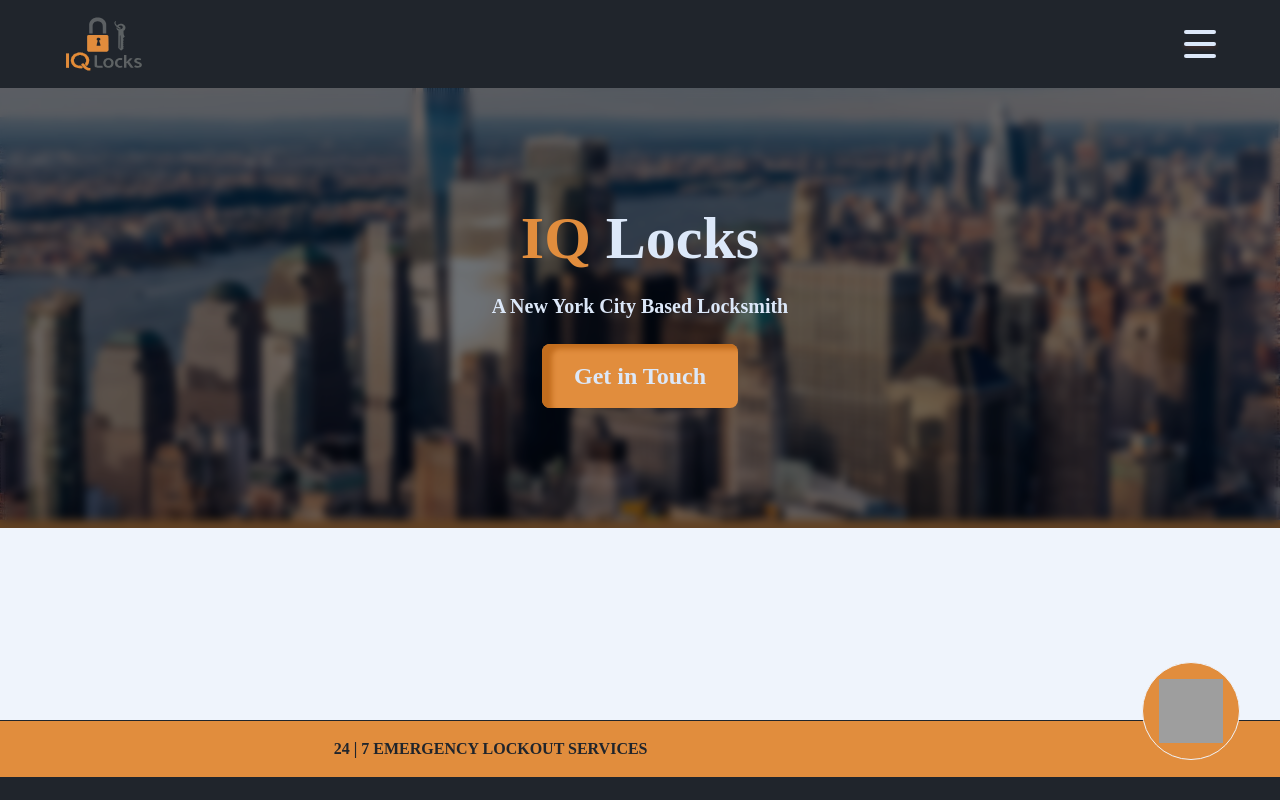
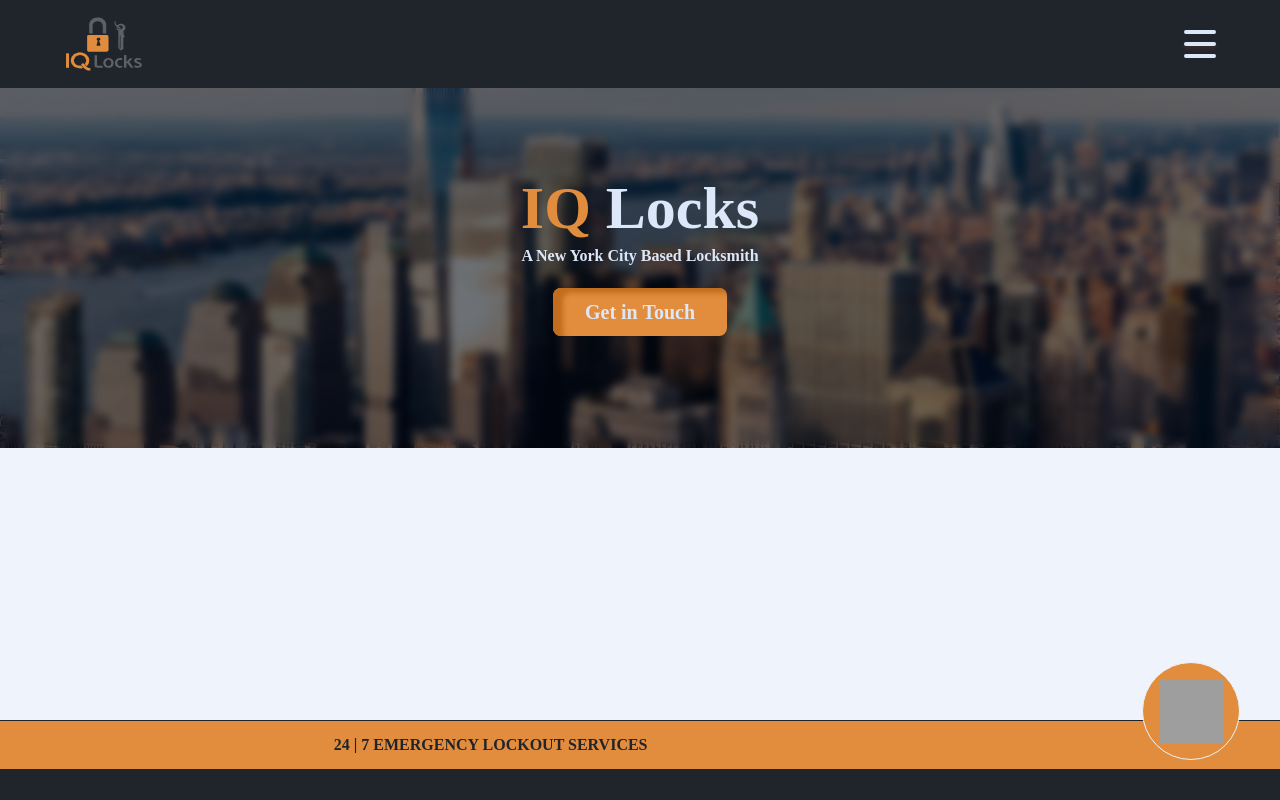
Before and after one commit to bartoccidevs/IQ-Locks, a Next.js app: page / in a window 1280 px wide. Shown: the top 800 px of the page. Built offline with nearby package versions, Linux system fonts and the light colour scheme; grey boxes are pictures that could not be loaded; a web font is replaced by a local one.

Commit message:
animation updates homepage

```diff
--- a/components/pages/homepage/HomepageHero.js
+++ b/components/pages/homepage/HomepageHero.js
@@ -17,14 +17,14 @@
                     alt="New york city skyline"
                     priority/>
                     <div className="homepage-hero-blur backdrop-blur-sm w-full flex items-center justify-center">
-                        <div className="inline-padding text-theme-text-contrast py-6 my-8 md:my-24 space-y-6">
-                            <h1 className="text-4xl md:text-6xl font-bold">
+                        <div className="inline-padding text-theme-text-contrast py-6 md:py-4 my-8 md:my-24 space-y-8">
+                            <h1 className="text-3.5xl md:text-6xl font-bold">
                                 <span className="text-theme-secondary">IQ </span>
                                 Locks
                             </h1>
-                            <p className="text-xl font-semibold pb-6">A New York City Based Locksmith</p>
+                            <p className="text-base font-semibold pb-6">A New York City Based Locksmith</p>
                             <Link href="/contact">
-                                <button className="bg-theme-secondary px-8 py-4 text-2xl font-bold rounded-lg cta-button" >Get in Touch</button>
+                                <button className="bg-theme-secondary px-4 md:px-8 py-4 text-xl font-bold rounded-lg cta-button" >Get in Touch</button>
                             </Link>
                         </div>
                     </div>
--- a/styles/globals.css
+++ b/styles/globals.css
@@ -46,6 +46,7 @@
   padding: 0px;
   margin: 0px;
   font-family: NotoSansThai;
+  line-height: 1rem !important;
 }
 body {
   background-color: var(--theme-primary);
@@ -165,7 +166,7 @@
     zoom: 140%;
     height: 17.5rem;
     object-position: right 0% bottom 0%;
-    animation: animatedBackground 8s linear infinite alternate;
+    animation: animatedBackground 4s linear infinite alternate;
   }
   @keyframes animatedBackground {
     from {
--- a/tailwind.config.js
+++ b/tailwind.config.js
@@ -16,6 +16,9 @@
         'theme-accent': 'var(--theme-accent)',
         'theme-form': 'var(--theme-form)',
       },
+      fontSize: {
+        '3.5xl': '2rem'
+      }
     },
   },
   plugins: [],
```
